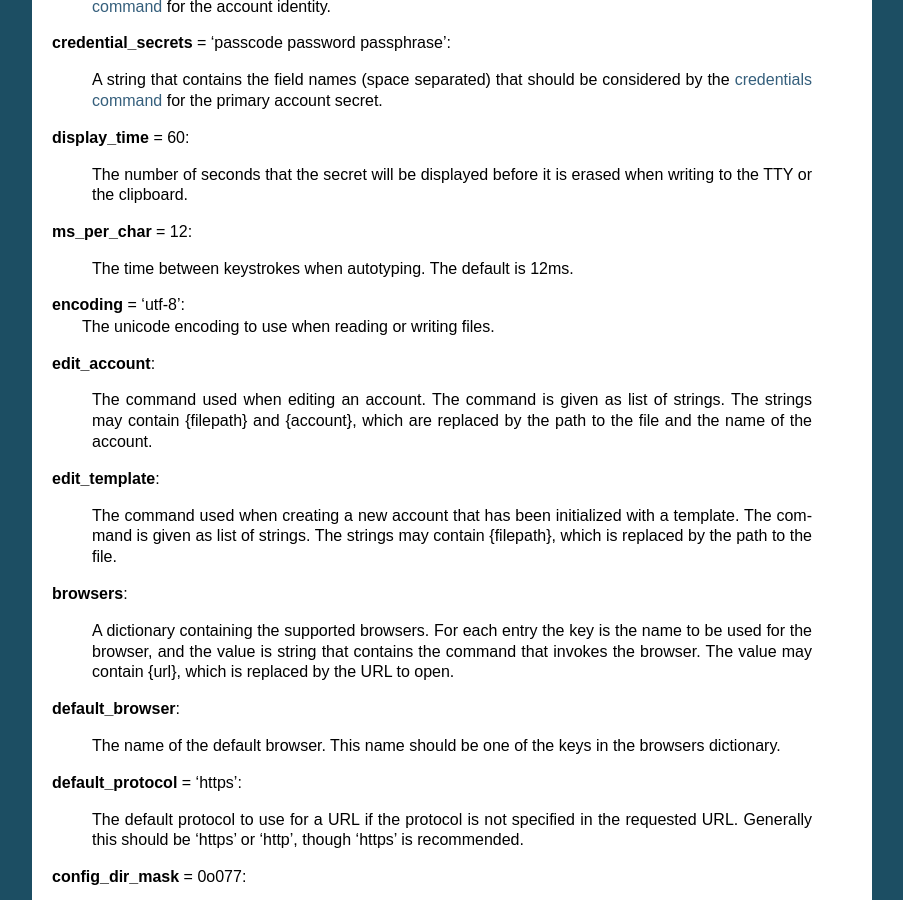
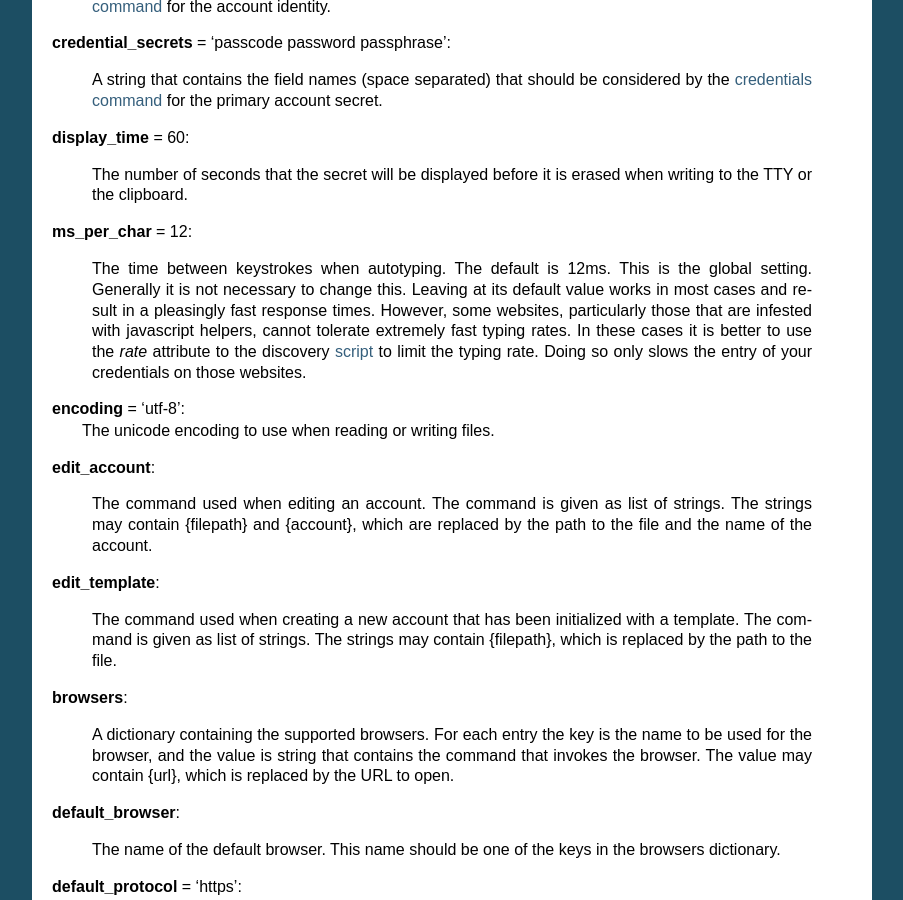
Before and after one commit to KenKundert/avendesora, a Sphinx documentation site: the page built from doc/configuring.rst, in a window 1280 px wide and 900 px high, scrolled down 1933 px. Shown: the whole window, without its empty margins (198-1101 px from the left). Built offline with Sphinx 7.4.7, drawn with Linux system fonts in a browser that asks for light colours.

Commit message:
Improve the documentation of ms_per_char setting.

```diff
--- a/doc/configuring.rst
+++ b/doc/configuring.rst
@@ -206,6 +206,13 @@ specifying the desired values in the *config* file (found in
 **ms_per_char** = 12:
 
     The time between keystrokes when autotyping. The default is 12ms.
+    This is the global setting. Generally it is not necessary to change this.
+    Leaving at its default value works in most cases and result in a pleasingly
+    fast response times. However, some websites, particularly those that are
+    infested with javascript helpers, cannot tolerate extremely fast typing
+    rates. In these cases it is better to use the *rate* attribute to the
+    discovery :ref:`script <scripts>` to limit the typing rate. Doing so only
+    slows the entry of your credentials on those websites.
 
 
 .. index::
```
